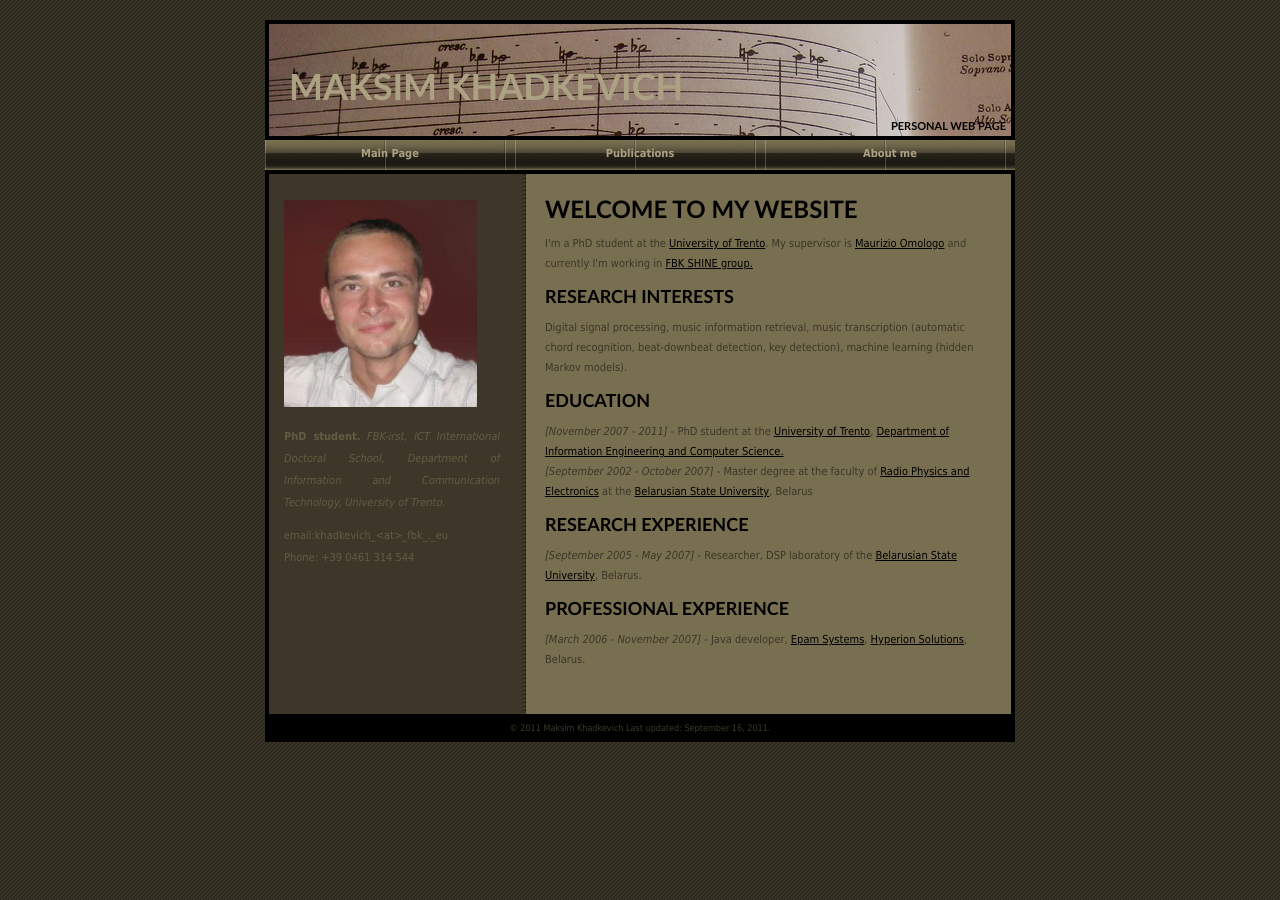
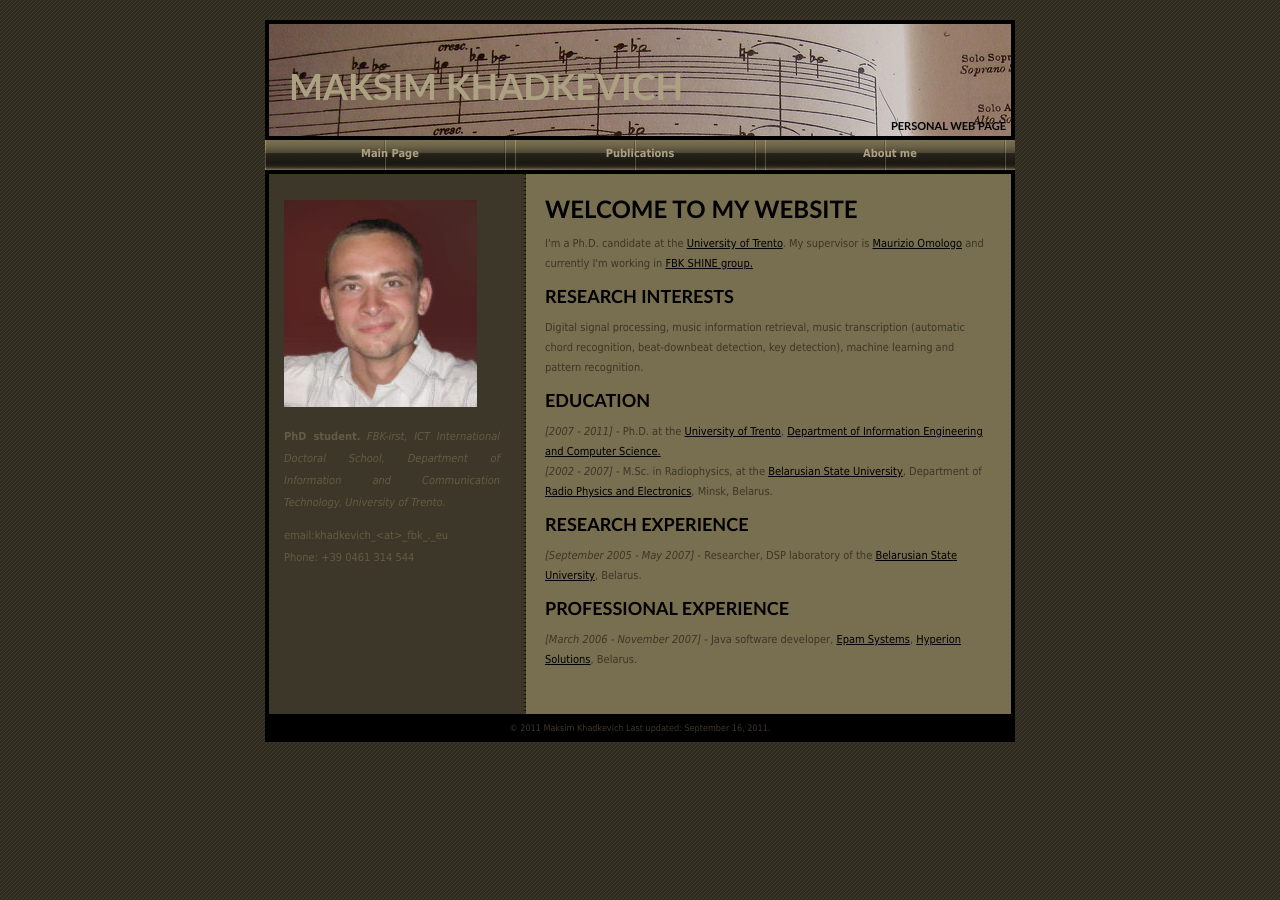
Before and after one commit to hutm/hutm.github.com, a Jekyll site: the page built from main.html, in a window 1280 px wide. Built offline with Jekyll 4.4.1, drawn with Linux system fonts in a browser that asks for light colours; Markdown is read by kramdown in place of the engine named in the settings.

Commit message:
edited personal information

```diff
--- a/main.html
+++ b/main.html
@@ -4,16 +4,16 @@ title: Main
 ---
 
 <h2>Welcome to My Website</h2>
-<p>I'm a PhD student at the <a href="http://ict.unitn.it">University of Trento</a>.
+<p>I'm a Ph.D. candidate at the <a href="http://ict.unitn.it">University of Trento</a>.
 My supervisor is <a href="http://shine.fbk.eu/people/omologo">Maurizio Omologo</a> and currently I'm working in <a href="http://shine.fbk.eu">FBK SHINE group.</a>
 </p>
 <h3>Research interests</h3>
-<p>Digital signal processing, music information retrieval, music transcription (automatic chord recognition, beat-downbeat detection, key detection), machine learning (hidden Markov models).
+<p>Digital signal processing, music information retrieval, music transcription (automatic chord recognition, beat-downbeat detection, key detection), machine learning and pattern recognition.
 </p>
 <h3>Education</h3>
 <p>
-<i>[November 2007 - 2011]</i> - PhD student at the <a href="http://www.unitn.it/">University of Trento</a>, <a href="http://disi.unitn.it">Department of Information Engineering and Computer Science.</a>  <br />
-<i>[September 2002 - October 2007]</i> - Master degree at the faculty of <a href="http://www.bsu.by/en/main.aspx?guid=1411">Radio Physics and Electronics</a> at the <a href="http://www.bsu.by">Belarusian State University</a>, Belarus<br />
+<i>[2007 - 2011]</i> - Ph.D. at the <a href="http://www.unitn.it/">University of Trento</a>, <a href="http://disi.unitn.it">Department of Information Engineering and Computer Science.</a>  <br />
+<i>[2002 - 2007]</i> - M.Sc. in Radiophysics, at the <a href="http://www.bsu.by">Belarusian State University</a>, Department of <a href="http://www.rfe.by/en">Radio Physics and Electronics</a>, Minsk, Belarus.<br />
 </p>
 <h3>Research experience</h3>
 <p>
@@ -21,5 +21,5 @@ My supervisor is <a href="http://shine.fbk.eu/people/omologo">Maurizio Omologo</
 </p>
 <h3>Professional experience</h3>
 <p>
-<i>[March 2006 - November 2007]</i> - Java developer, <a href="http://www.epam.com">Epam Systems</a>, <a href="http://www.oracle.com/hyperion/index.html">Hyperion Solutions</a>, Belarus.
+<i>[March 2006 - November 2007]</i> - Java software developer, <a href="http://www.epam.com">Epam Systems</a>, <a href="http://www.oracle.com/hyperion/index.html">Hyperion Solutions</a>, Belarus.
 </p>
```
